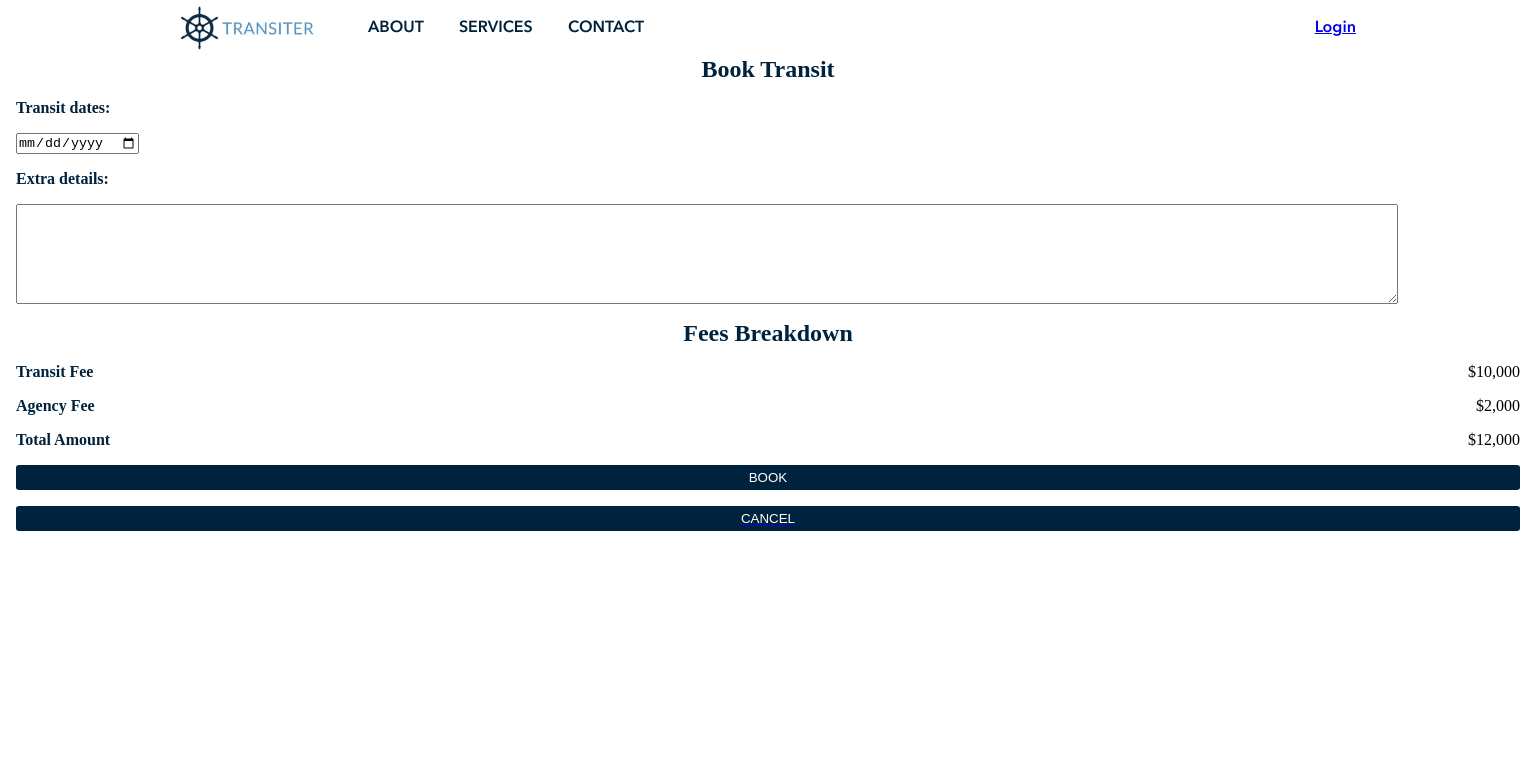
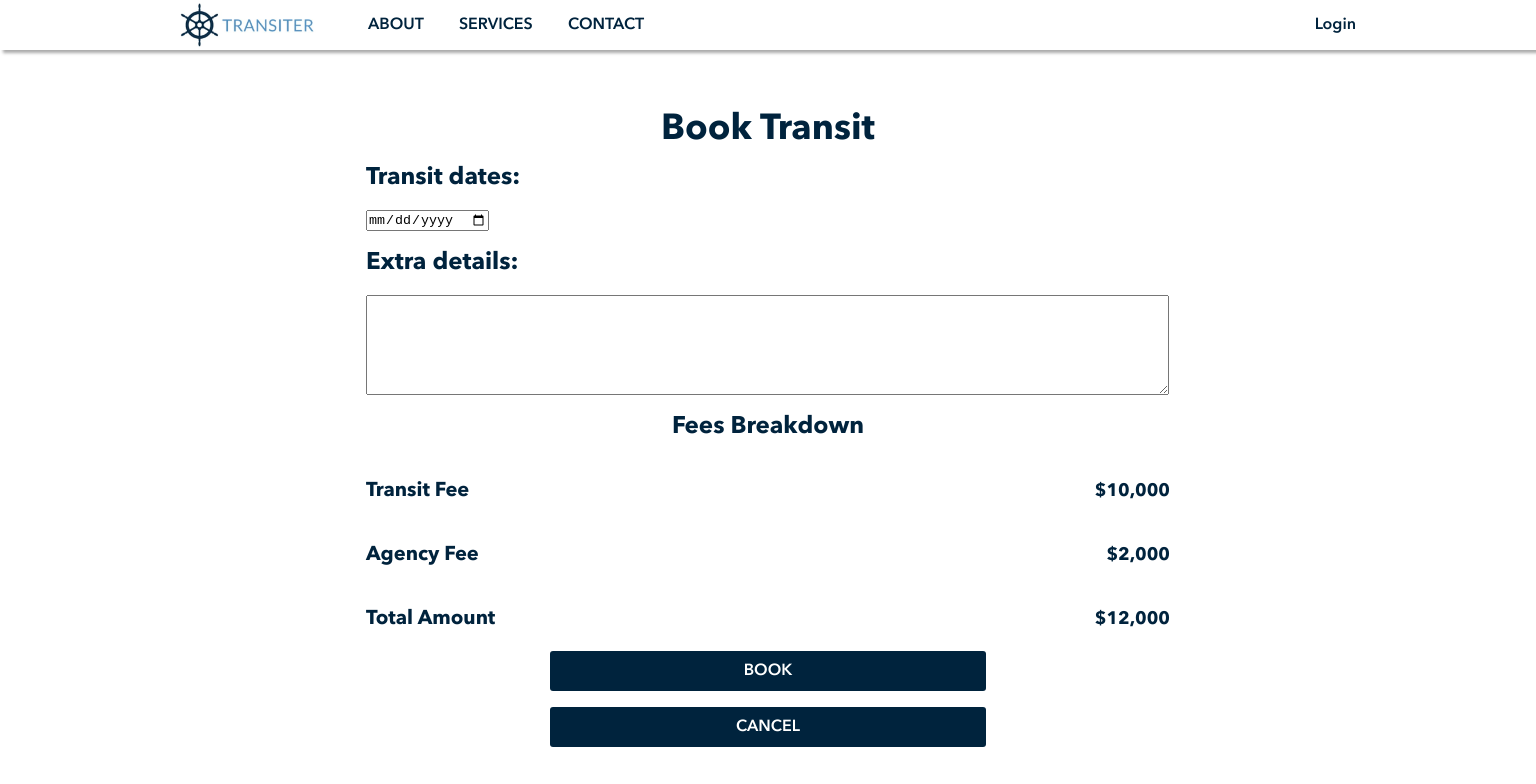
Before and after one commit to danyc23/Transiter, a React (Create React App) app in the folder client/: page /newbooking in a window 1536 px wide. Shown: the top 784 px of the page. Built offline with nearby package versions, Linux system fonts and the light colour scheme.

Commit message:
Everything except the register page

```diff
--- a/client/src/components/BookingList.jsx
+++ b/client/src/components/BookingList.jsx
@@ -9,7 +9,7 @@ function BookingList(props) {
       </div>
 
       <ul>
-        {bookingsList.map((bookingItem) => {
+        {bookingsList.sort().map((bookingItem) => {
           return (
             <Booking
               key={bookingItem.id}
--- a/client/src/components/FeesCard.jsx
+++ b/client/src/components/FeesCard.jsx
@@ -6,15 +6,15 @@ function FeesCard() {
       </div>
       <div className="fees-subcontainer">
         <h4 className="fees-title">Transit Fee </h4>
-        <p>$10,000</p>
+        <p className="fees-amount">$10,000</p>
       </div>
       <div className="fees-subcontainer">
         <h4 className="fees-title">Agency Fee </h4>
-        <p>$2,000</p>
+        <p className="fees-amount">$2,000</p>
       </div>
       <div className="fees-subcontainer">
         <h4 className="fees-title">Total Amount </h4>
-        <p>$12,000</p>
+        <p className="fees-amount">$12,000</p>
       </div>
     </section>
   );
--- a/client/src/pages/Login.jsx
+++ b/client/src/pages/Login.jsx
@@ -33,6 +33,7 @@ class Login extends React.Component {
           console.log(res);
           sessionStorage.authToken = res.data.token;
           sessionStorage.userId = res.data.id;
+          this.setState({ loggedIn: true });
         });
     }
   };
--- a/client/src/pages/NewBooking.jsx
+++ b/client/src/pages/NewBooking.jsx
@@ -25,6 +25,7 @@ class NewBooking extends React.Component {
         [e.target.name]: e.target.value,
       });
       this.createBooking(sessionStorage.getItem("userId"));
+      e.target.reset();
     }
   };
 
@@ -47,7 +48,7 @@ class NewBooking extends React.Component {
     return (
       <section className="new-booking">
         <Navbar />
-        <div className="new-booking__container">
+        <form onSubmit={this.handleSubmit} className="new-booking__container">
           <div className="new-booking__title-container">
             <h2 className="new-booking__title">Book Transit</h2>
           </div>
@@ -70,14 +71,14 @@ class NewBooking extends React.Component {
           </div>
           <FeesCard />
           <div className="new-booking__btn-container">
-            <button onClick={this.handleSubmit} className="new-booking__btn">
+            <button type="submit" className="new-booking__btn">
               BOOK
             </button>
             <Link to="/profile">
               <button className="new-booking__btn">CANCEL</button>
             </Link>
           </div>
-        </div>
+        </form>
       </section>
     );
   }
--- a/client/src/pages/Register.jsx
+++ b/client/src/pages/Register.jsx
@@ -25,7 +25,13 @@ class Register extends React.Component {
     this.setState({
       [e.target.name]: e.target.value,
     });
-    axios.post("http://localhost:5000/users", {
+    this.registerUser();
+    e.target.reset();
+  };
+
+  registerUser = () => {
+    axios
+      .post("http://localhost:5000/users", {
         companyName: this.state.companyName,
         country: this.state.country,
         regNumber: this.state.regNumber,
@@ -33,7 +39,9 @@ class Register extends React.Component {
         phone: this.state.phone,
         email: this.state.email,
         password: this.state.password,
-    });
+      })
+      .then((newUser) => {
+        console.log(newUser);
         this.setState({
           companyName: "",
           country: "",
@@ -43,7 +51,11 @@ class Register extends React.Component {
           email: "",
           password: "",
         });
+      })
+      .catch((err) => {
+        console.log(err);
         <Redirect to="/login"></Redirect>;
+      });
   };
   render() {
     return (
--- a/client/src/styles/app.css
+++ b/client/src/styles/app.css
@@ -31,9 +31,12 @@
 
 @media (min-width: 1440px) {
   .navbar {
-    margin-left: 180px;
-    margin-right: 180px;
-    height: 40px;
+    padding-left: 180px;
+    padding-right: 180px;
+    height: 50px;
+    -webkit-box-shadow: 3px 3px 3px 0 #aaaaaa;
+            box-shadow: 3px 3px 3px 0 #aaaaaa;
+    margin: 0;
   }
 }
 
@@ -110,6 +113,7 @@
     font-size: 16px;
     line-height: 24px;
     font-family: "avenir demi";
+    color: #00233d;
   }
 }
 
@@ -727,6 +731,8 @@
     line-height: 32px;
     font-family: "avenir";
     font-weight: bold;
+    margin-bottom: 0.5rem;
+    margin-top: 1rem;
   }
 }
 
@@ -907,6 +913,13 @@
   }
 }
 
+@media (min-width: 1440px) {
+  .new-booking__container {
+    margin-left: 350px;
+    margin-right: 350px;
+  }
+}
+
 .new-booking__title {
   color: #00233d;
 }
@@ -920,10 +933,30 @@
           justify-content: center;
 }
 
+@media (min-width: 1440px) {
+  .new-booking__title-container {
+    margin-top: 4rem;
+    font-size: 24px;
+    line-height: 32px;
+    font-family: "avenir";
+    font-weight: bold;
+  }
+}
+
 .new-booking__label {
   display: block;
   margin: 1rem;
   color: #00233d;
+}
+
+@media (min-width: 1440px) {
+  .new-booking__label {
+    font-size: 24px;
+    line-height: 32px;
+    font-family: "avenir";
+    font-weight: bold;
+    color: #00233d;
+  }
 }
 
 .new-booking__input {
@@ -934,6 +967,12 @@
 .new-booking__input--desc {
   height: 100px;
   width: 90%;
+}
+
+@media (min-width: 1440px) {
+  .new-booking__input--desc {
+    width: 96%;
+  }
 }
 
 .new-booking__btn {
@@ -948,8 +987,25 @@
   color: white;
 }
 
+@media (min-width: 1440px) {
+  .new-booking__btn {
+    padding-top: 0.5rem;
+    padding-bottom: 0.5rem;
+    font-size: 16px;
+    line-height: 24px;
+    font-family: "avenir demi";
+  }
+}
+
 .new-booking__btn-container {
   margin: 1rem;
+}
+
+@media (min-width: 1440px) {
+  .new-booking__btn-container {
+    margin-left: 200px;
+    margin-right: 200px;
+  }
 }
 
 .fees-section {
@@ -958,6 +1014,15 @@
 
 .fees-section__title {
   color: #00233d;
+}
+
+@media (min-width: 1440px) {
+  .fees-section__title {
+    font-size: 24px;
+    line-height: 32px;
+    font-family: "avenir";
+    font-weight: bold;
+  }
 }
 
 .fees-container {
@@ -979,8 +1044,33 @@
   margin-top: 1rem;
 }
 
+@media (min-width: 1440px) {
+  .fees-subcontainer {
+    margin-top: 2rem;
+  }
+}
+
 .fees-title {
   color: #00233d;
+}
+
+@media (min-width: 1440px) {
+  .fees-title {
+    font-size: 20px;
+    line-height: 32px;
+    font-family: "avenir";
+    font-weight: bold;
+  }
+}
+
+@media (min-width: 1440px) {
+  .fees-amount {
+    font-size: 18px;
+    line-height: 32px;
+    font-family: "avenir";
+    font-weight: bold;
+    color: #00233d;
+  }
 }
 
 * {
@@ -990,7 +1080,7 @@
           box-sizing: border-box;
 }
 
-Link {
+a {
   text-decoration: none;
 }
 
--- a/client/src/styles/app.scss
+++ b/client/src/styles/app.scss
@@ -19,7 +19,7 @@
   padding: 0;
   box-sizing: border-box;
 }
-Link {
+a {
   text-decoration: none;
 }
 ul {
--- a/client/src/styles/partials/_feescard.scss
+++ b/client/src/styles/partials/_feescard.scss
@@ -4,6 +4,9 @@
     margin: 1rem;
     &__title {
       color: $blue;
+      @include desktop {
+        @include tablet-second-header;
+      }
     }
   }
   &-container {
@@ -14,8 +17,26 @@
     display: flex;
     justify-content: space-between;
     margin-top: 1rem;
+    @include desktop {
+      margin-top: 2rem;
+    }
   }
   &-title {
     color: $blue;
+    @include desktop {
+      font-size: 20px;
+      line-height: 32px;
+      font-family: "avenir";
+      font-weight: bold;
+    }
+  }
+  &-amount {
+    @include desktop {
+      font-size: 18px;
+      line-height: 32px;
+      font-family: "avenir";
+      font-weight: bold;
+      color: $blue;
+    }
   }
 }
--- a/client/src/styles/partials/_profile.scss
+++ b/client/src/styles/partials/_profile.scss
@@ -38,6 +38,8 @@
       line-height: 32px;
       font-family: "avenir";
       font-weight: bold;
+      margin-bottom: 0.5rem;
+      margin-top: 1rem;
     }
   }
 
```
Also changed, not shown: client/src/styles/partials/_navbar.scss (+6 -3 lines), client/src/styles/partials/_newbooking.scss (+24 -0 lines), 2 other files (tests, documents, lock files or other folders). Lines whose indentation alone changed are shown as unchanged.
